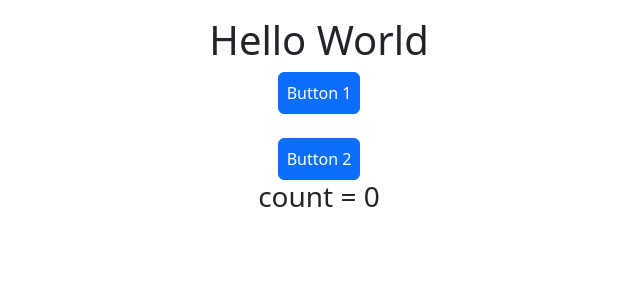
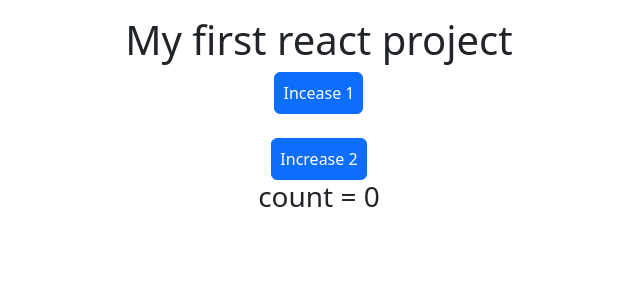
Before and after one commit to rahmanizum/React-journey--Broto, a React (Create React App) app: page / in a window 1280 px wide. Shown: the top 300 px of the page, without its empty margins (321-961 px from the left). Built offline with nearby package versions, Linux system fonts and the light colour scheme.

Commit message:
learn usestate

```diff
--- a/src/App.js
+++ b/src/App.js
@@ -1,18 +1,23 @@
+import { useState } from 'react';
 import Header from './components/Header'
 import ClickButton from './components/Button'
 import 'bootstrap/dist/css/bootstrap.min.css';
 
 function App() {
-  let count = 0;
-  const increaseCount = ()=>{
-    console.log("clicked");
+  const [count, setCount] = useState(0)
+  const increaseCount1 = ()=>{
+    setCount(count+1)
+
+  }
+  const increaseCount2 = ()=>{
+    setCount(count+2)
   }
   return (
     <div className='pt-3 text-center'>
       <Header/>
-      <ClickButton onClick={increaseCount} />
+      <ClickButton onClick={increaseCount1} />
       <br />
-      <button onClick={increaseCount} className=' btn btn-primary p-2'> Button 2</button>
+      <button onClick={increaseCount2} className=' btn btn-primary p-2'> Increase 2</button>
       <h3 className='text-center'> count = {count}</h3>
     </div>
   )
--- a/src/components/Button.js
+++ b/src/components/Button.js
@@ -5,7 +5,7 @@
         <div className=''>
 
             <button onClick={onClick} type="button" className="btn btn-primary p-2">
-             Button 1
+             Incease 1
             </button>
         </div>
     )
--- a/src/components/Header.js
+++ b/src/components/Header.js
@@ -3,7 +3,7 @@
 function Header(){
     return(
       <div>
-        <h1 className='heading'>Hello World</h1>
+        <h1 className='heading'>My first react project</h1>
       </div>
     )
   }
```
